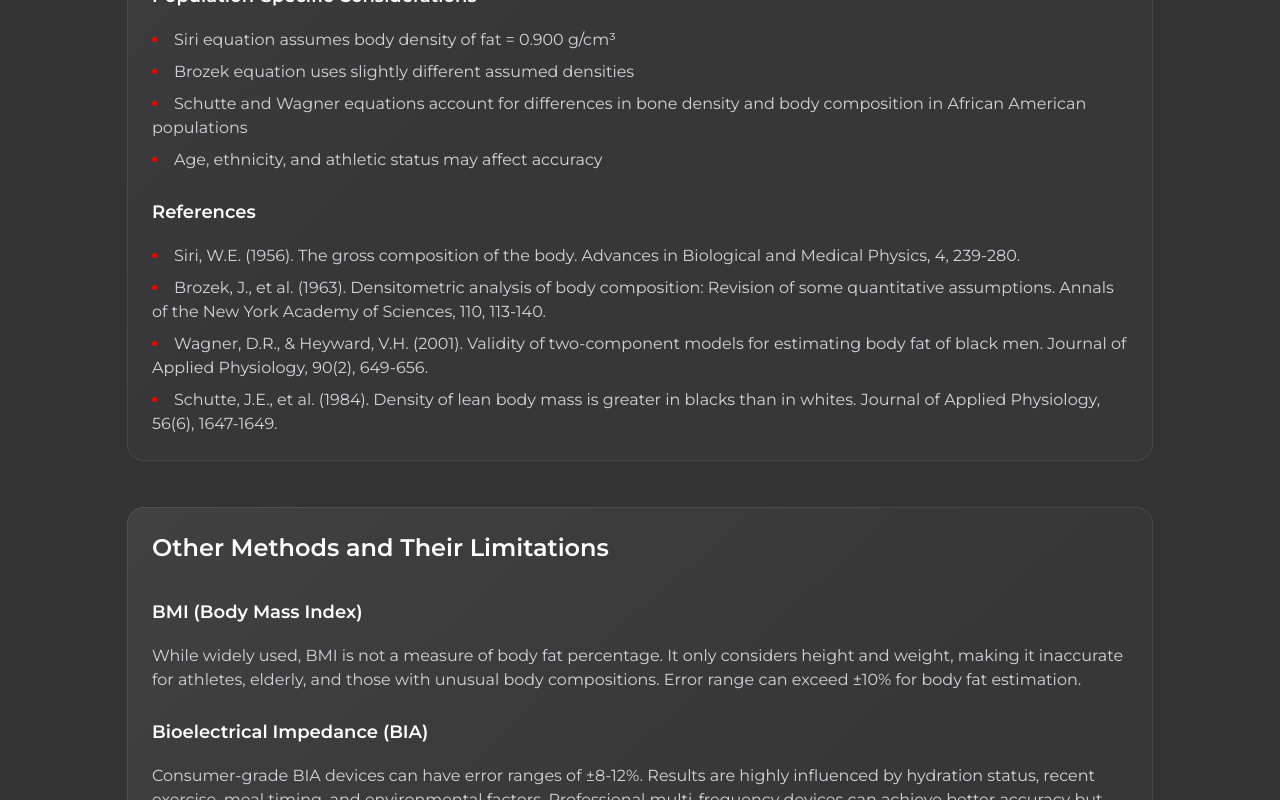
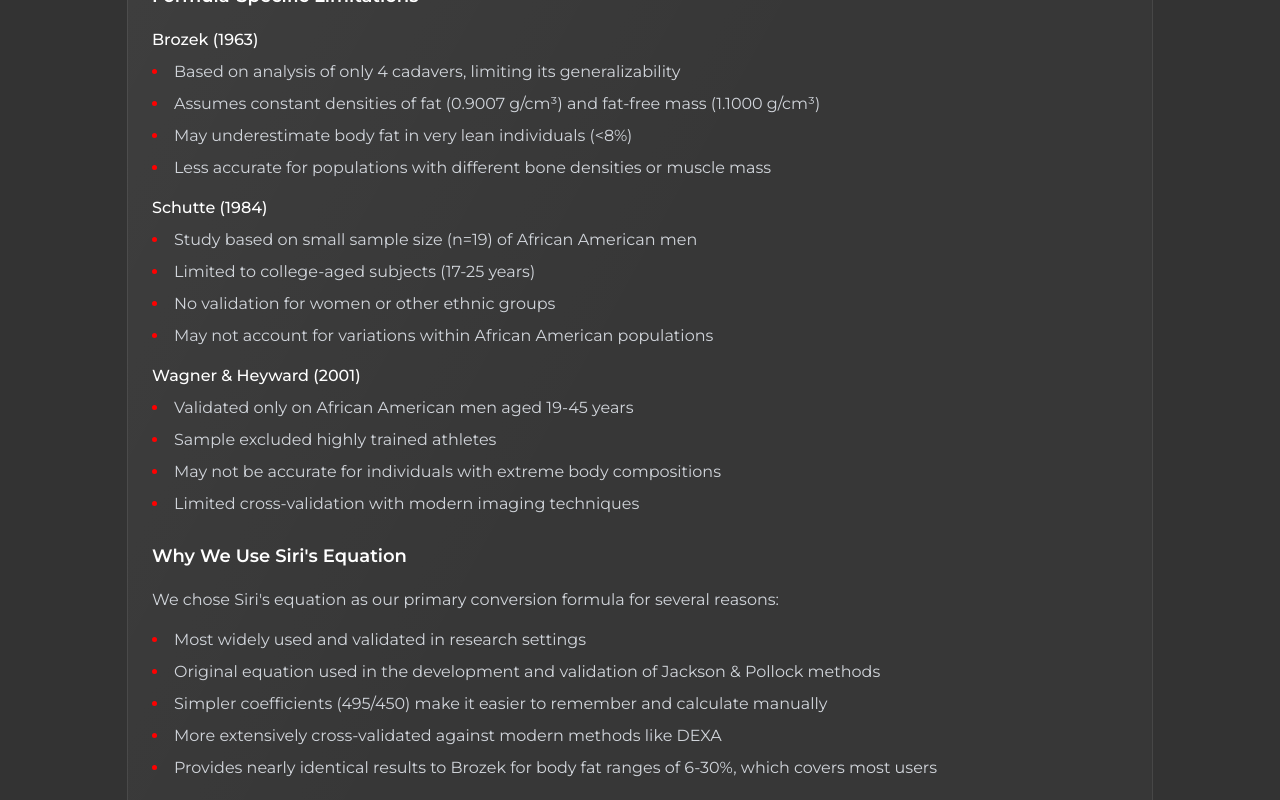
Before and after one commit to tehidea/bodyfatcalculator, a Next.js app: page /formulas in a window 1280 px wide. Shown: the part 9580-10380 px from the top of the page. Built offline with nearby package versions, Linux system fonts and the light colour scheme.

Commit message:
Expand on body density calculations

```diff
--- a/src/app/formulas/page.tsx
+++ b/src/app/formulas/page.tsx
@@ -909,6 +909,111 @@ export default function Formulas() {
 
                   <div>
                     <h3 className="text-lg font-semibold text-white">
+                      Formula-Specific Limitations
+                    </h3>
+                    <div className="mt-4 space-y-4">
+                      <div>
+                        <h4 className="font-medium text-white">
+                          Brozek (1963)
+                        </h4>
+                        <ul className="mt-2 list-inside list-disc space-y-2 text-gray-300 marker:text-[#FF0000]">
+                          <li>
+                            Based on analysis of only 4 cadavers, limiting its
+                            generalizability
+                          </li>
+                          <li>
+                            Assumes constant densities of fat (0.9007 g/cm³) and
+                            fat-free mass (1.1000 g/cm³)
+                          </li>
+                          <li>
+                            May underestimate body fat in very lean individuals
+                            (&lt;8%)
+                          </li>
+                          <li>
+                            Less accurate for populations with different bone
+                            densities or muscle mass
+                          </li>
+                        </ul>
+                      </div>
+
+                      <div>
+                        <h4 className="font-medium text-white">
+                          Schutte (1984)
+                        </h4>
+                        <ul className="mt-2 list-inside list-disc space-y-2 text-gray-300 marker:text-[#FF0000]">
+                          <li>
+                            Study based on small sample size (n=19) of African
+                            American men
+                          </li>
+                          <li>
+                            Limited to college-aged subjects (17-25 years)
+                          </li>
+                          <li>
+                            No validation for women or other ethnic groups
+                          </li>
+                          <li>
+                            May not account for variations within African
+                            American populations
+                          </li>
+                        </ul>
+                      </div>
+
+                      <div>
+                        <h4 className="font-medium text-white">
+                          Wagner & Heyward (2001)
+                        </h4>
+                        <ul className="mt-2 list-inside list-disc space-y-2 text-gray-300 marker:text-[#FF0000]">
+                          <li>
+                            Validated only on African American men aged 19-45
+                            years
+                          </li>
+                          <li>Sample excluded highly trained athletes</li>
+                          <li>
+                            May not be accurate for individuals with extreme
+                            body compositions
+                          </li>
+                          <li>
+                            Limited cross-validation with modern imaging
+                            techniques
+                          </li>
+                        </ul>
+                      </div>
+                    </div>
+                  </div>
+
+                  <div>
+                    <h3 className="text-lg font-semibold text-white">
+                      Why We Use Siri&apos;s Equation
+                    </h3>
+                    <p className="mt-4 text-gray-300">
+                      We chose Siri&apos;s equation as our primary conversion
+                      formula for several reasons:
+                    </p>
+                    <ul className="mt-4 list-inside list-disc space-y-2 text-gray-300 marker:text-[#FF0000]">
+                      <li>
+                        Most widely used and validated in research settings
+                      </li>
+                      <li>
+                        Original equation used in the development and validation
+                        of Jackson & Pollock methods
+                      </li>
+                      <li>
+                        Simpler coefficients (495/450) make it easier to
+                        remember and calculate manually
+                      </li>
+                      <li>
+                        More extensively cross-validated against modern methods
+                        like DEXA
+                      </li>
+                      <li>
+                        Provides nearly identical results to Brozek for body fat
+                        ranges of 6-30%, which covers most users
+                      </li>
+                    </ul>
+                  </div>
+
+                  <div>
+                    <h3 className="text-lg font-semibold text-white">
                       Population-Specific Considerations
                     </h3>
                     <ul className="mt-4 list-inside list-disc space-y-2 text-gray-300 marker:text-[#FF0000]">
```
